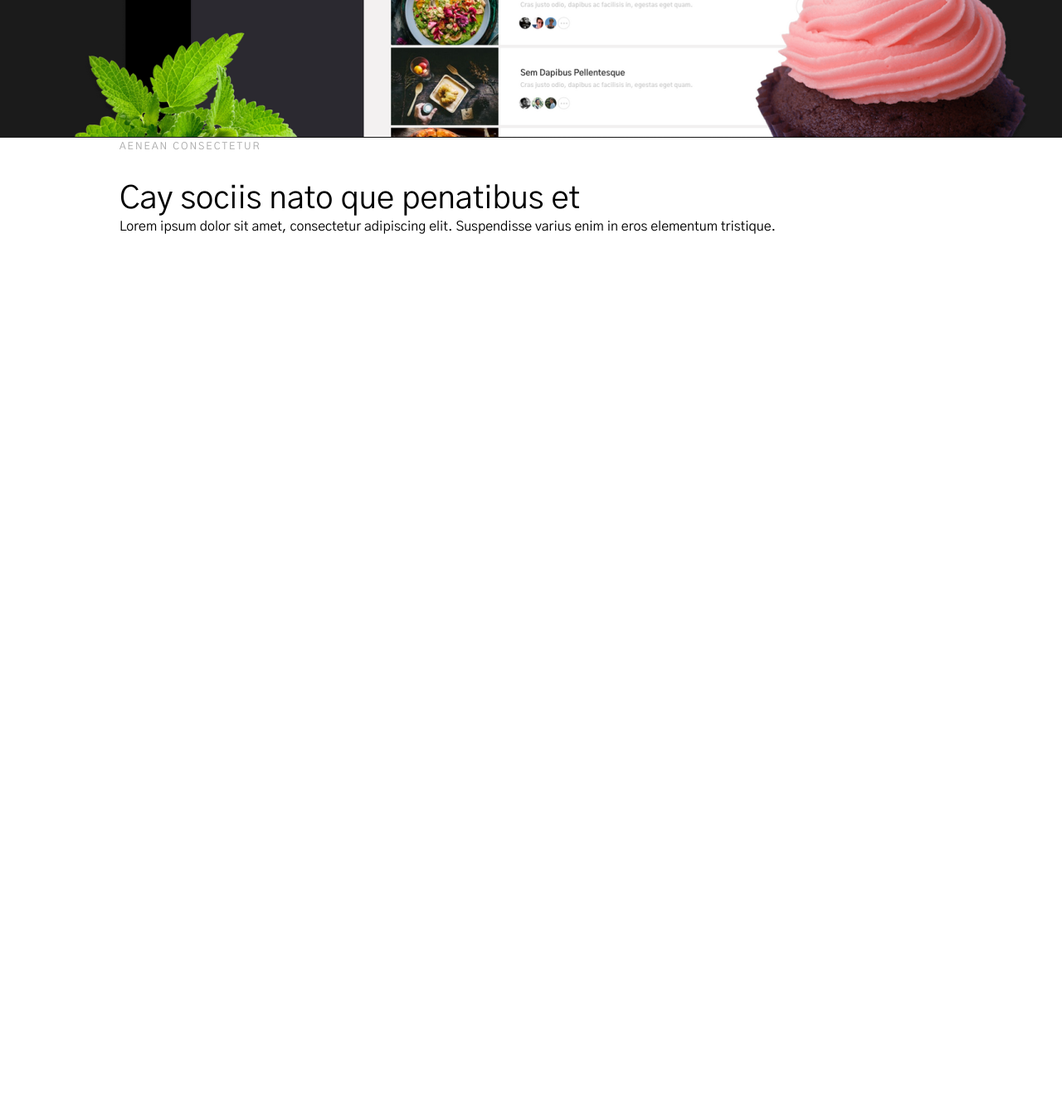
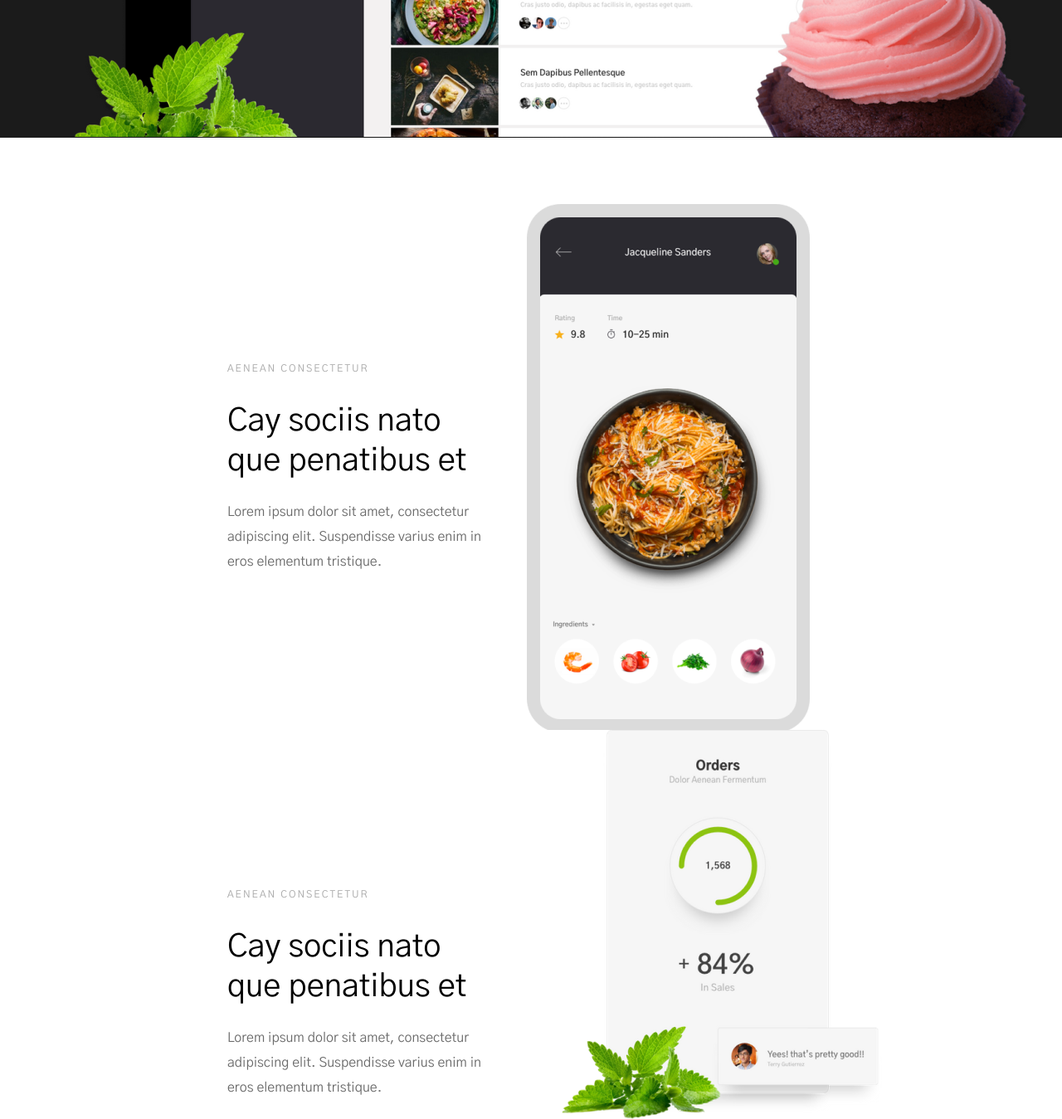
Before and after one commit to davmmag/Web-pages, a plain HTML site: page Richard/index.html in a window 1280 px wide. Shown: the part 1592-2941 px from the top of the page at 83% size. Before the commit the page ends 1875 px from the top, so only its background shows below. Drawn offline with Linux system fonts and the light colour scheme; files whose address does not match are found by name.

Commit message:
feat: update

```diff
--- /dev/null
+++ b/Richard/css/components/food.css
@@ -0,0 +1,14 @@
+.food {
+    padding-top: 80px;
+    padding-bottom: 80px;
+
+}
+
+.food__block {
+    background-repeat: no-repeat;
+    padding: 188px 0 188px 130px;
+}
+
+.food__content{
+    width: 306px;
+}
--- a/Richard/css/components/thirty.css
+++ b/Richard/css/components/thirty.css
@@ -5,6 +5,10 @@
     background-color: #1b1b1b;
     padding-top: 101px;
     padding-bottom: 712px;
+}
+
+.thirty h2 {
+    margin: 0;
 }
 
 .thirty__block {
@@ -20,19 +24,3 @@
 .thirty__block .caption {
     text-align: center;
 }
-
-
-.title_xl {
-    font-size: 38px;
-    line-height: 48px;
-    font-weight: 400;
-}
-
-.caption {
-    color: #a8a8a8;
-    font-size: 12px;
-    line-height: 20px;
-    text-transform: uppercase;
-    letter-spacing: 2px;
-    margin-bottom: 30px;
-}
--- a/Richard/css/style.css
+++ b/Richard/css/style.css
@@ -5,6 +5,7 @@
 @import './components/header.css';
 @import './components/hero.css';
 @import './components/thirty.css';
+@import './components/food.css';
 
 * {
     box-sizing: border-box;
@@ -35,6 +36,8 @@ h1, h2, h3, h4, h5, h6 {
     list-style-type: none;
 }
 
+
+
 .btn {
     padding: 0;
     outline: none;
@@ -53,3 +56,26 @@ h1, h2, h3, h4, h5, h6 {
 .btn_rose:hover {
     background: #70073a;
 }
+
+.text_small {
+    font-size: 16px;
+    line-height: 30px;
+    font-weight: 400;
+    color: var(--color-dove);
+}
+
+.title_xl {
+    font-size: 38px;
+    line-height: 48px;
+    font-weight: 400;
+    margin-bottom: 22px;
+}
+
+.caption {
+    color: #a8a8a8;
+    font-size: 12px;
+    line-height: 20px;
+    text-transform: uppercase;
+    letter-spacing: 2px;
+    margin-bottom: 30px;
+}
--- a/Richard/index.html
+++ b/Richard/index.html
@@ -48,10 +48,28 @@
         </section>
         <section class="food">
             <div class="container">
-                <div class="food__block">
-                    <div class="caption">Aenean Consectetur</div>
-                    <h2 class="title_xl">Cay sociis nato que penatibus et</h2>
-                    <p class="text">Lorem ipsum dolor sit amet, consectetur adipiscing elit. Suspendisse varius enim in eros elementum tristique.</p>
+                <div class="food__block" style="background-image:url(./img/1.png);background-position: 88% 0;">
+                    <div class="food__content">
+                        <div class="caption">Aenean Consectetur</div>
+                        <h2 class="title_xl">Cay sociis nato que penatibus et</h2>
+                        <p class="text_small">Lorem ipsum dolor sit amet, consectetur adipiscing elit. Suspendisse varius enim in eros elementum tristique.</p>
+                    </div>
+                </div>
+
+                <div class="food__block" style="background-image:url(./img/2.png);background-position: 88% 0;">
+                    <div class="food__content">
+                        <div class="caption">Aenean Consectetur</div>
+                        <h2 class="title_xl">Cay sociis nato que penatibus et</h2>
+                        <p class="text_small">Lorem ipsum dolor sit amet, consectetur adipiscing elit. Suspendisse varius enim in eros elementum tristique.</p>
+                    </div>
+                </div>
+
+                <div class="food__block" style="background-image:url(./img/3.png);background-position: 88% 0;">
+                    <div class="food__content">
+                        <div class="caption">Aenean Consectetur</div>
+                        <h2 class="title_xl">Cay sociis nato que penatibus et</h2>
+                        <p class="text_small">Lorem ipsum dolor sit amet, consectetur adipiscing elit. Suspendisse varius enim in eros elementum tristique.</p>
+                    </div>
                 </div>
             </div>
         </section>
```
